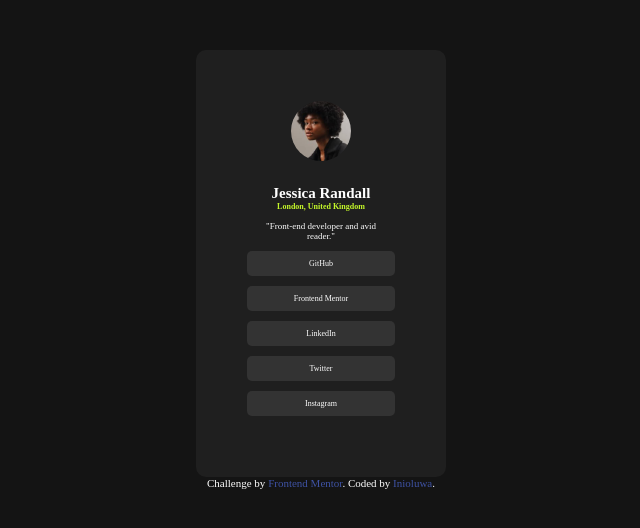
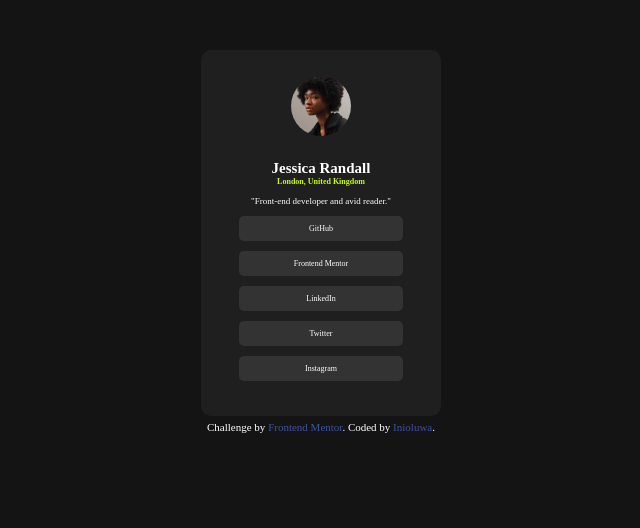
Before and after one commit to Ojoinioluwa/frontend-mentor-social-links, a plain HTML site: page index.html in a window 1280 px wide. Shown: the whole page, without its empty margins (319-959 px from the left). Drawn offline with Linux system fonts and the light colour scheme.

Commit message:
updated the style and index

```diff
--- a/index.html
+++ b/index.html
@@ -33,11 +33,11 @@
       <h1>Jessica Randall</h1>
       <h3>London, United Kingdom</h3>
       <p>"Front-end developer and avid reader."</p>
-      <h4><a href="">GitHub</a></h4>
-      <h4><a href="">Frontend Mentor</a></h4>
-      <h4><a href="">LinkedIn</a></h4>
-      <h4><a href="">Twitter</a></h4>
-      <h4><a href="">Instagram</a></h4>
+      <h5><a href="">GitHub</a></h5>
+      <h5><a href="">Frontend Mentor</a></h5>
+      <h5><a href="">LinkedIn</a></h5>
+      <h5><a href="">Twitter</a></h5>
+      <h5><a href="">Instagram</a></h5>
     </div>
 
     <div class="attribution">
--- a/style.css
+++ b/style.css
@@ -15,8 +15,9 @@ body {
 #container {
   background-color: hsl(0, 0%, 12%);
   margin-top: 50px;
-  width: 250px;
-  padding: 4%;
+  margin-bottom: 5px;
+  width: 240px;
+  padding: 2% 3%;
   border-radius: 10px;
   text-align: center;
 }
@@ -43,7 +44,7 @@ p {
   font-size: 9px;
   padding: 10px;
 }
-h4 {
+h5 {
   padding: 8px 4px;
   background-color: hsl(0, 0%, 20%);
   margin-bottom: 10px;
```
